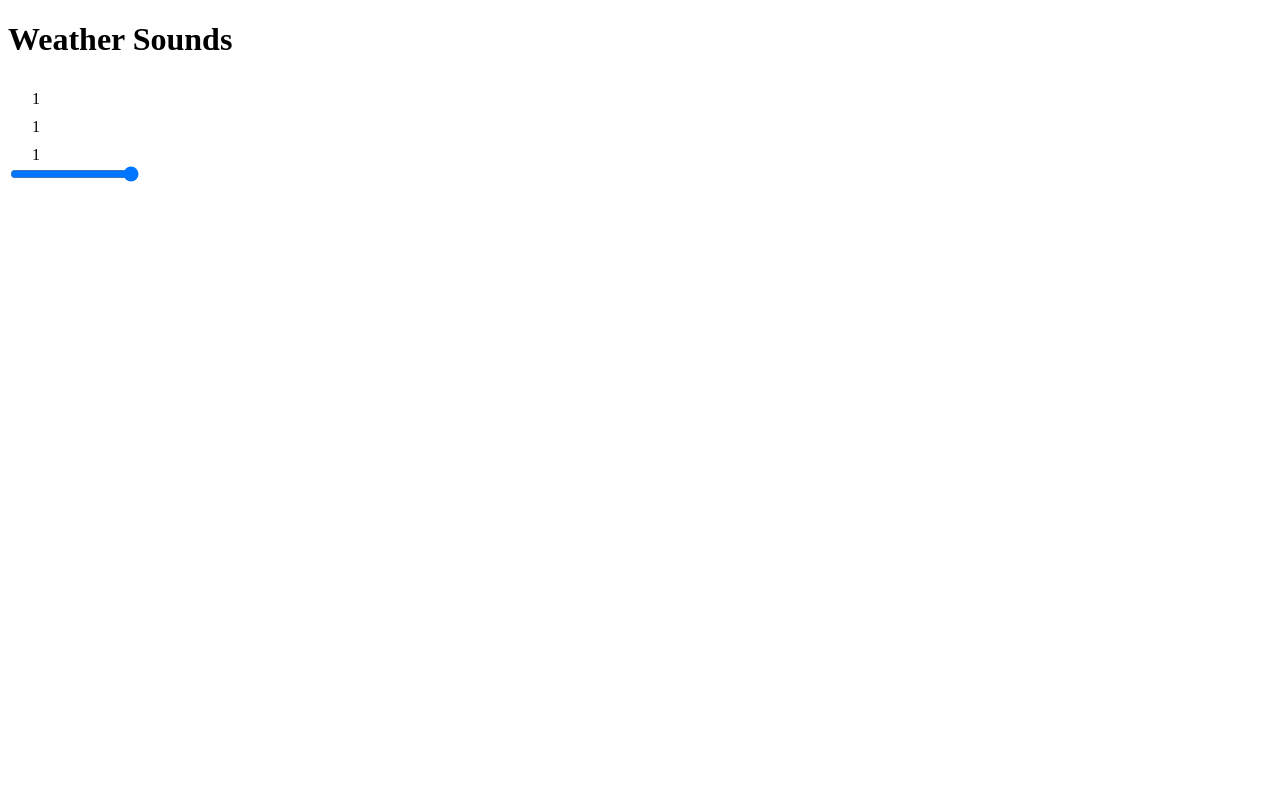
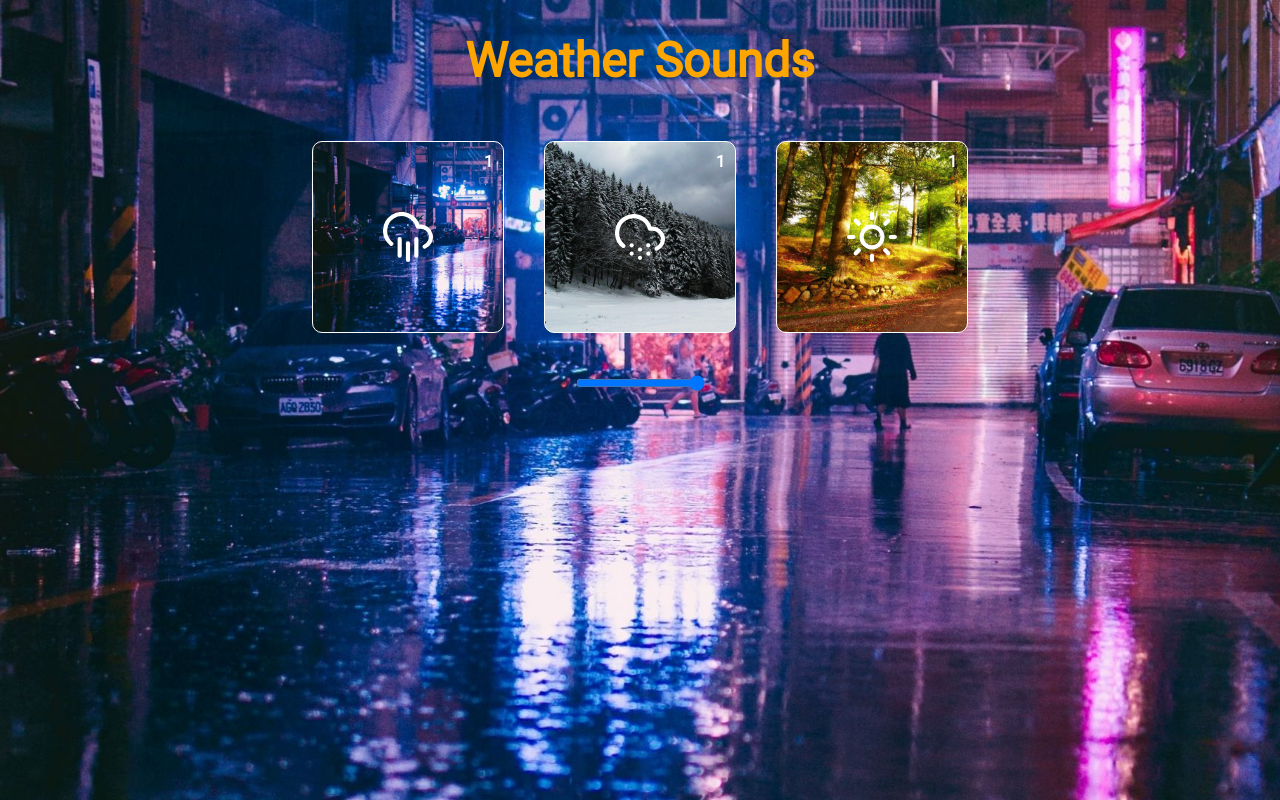
Before and after one commit to SuvStreet/weather_sounds_Result.University, a website built with webpack: page public/index.html in a window 1280 px wide. Built offline with nearby package versions, Linux system fonts and the light colour scheme.

Commit message:
style(style): Добавление стилей.

```diff
--- a/src/style.sass
+++ b/src/style.sass
@@ -1,3 +1,81 @@
 @font-face
   font-family: 'Roboto'
   src: url('./fonts/Roboto-Regular.ttf') format('truetype')
+
+body
+  font-family: 'Roboto', sans-serif
+  background-image: url('../public/rainy-bg.jpg')
+  background-size: cover
+  background-repeat: no-repeat
+  background-attachment: fixed
+
+  &.bg-summer
+    background-image: url('../public/summer-bg.jpg')
+
+  &.bg-rain
+    background-image: url('../public/rainy-bg.jpg')
+
+  &.bg-winter
+    background-image: url('../public/winter-bg.jpg')
+
+img
+  width: 50px
+  transition: all 0.3s
+
+.title
+  text-align: center
+  color: orange
+  font-size: 3em
+
+.container
+  display: flex
+  justify-content: center
+  align-items: center
+  flex-wrap: wrap
+
+.card
+  display: flex
+  justify-content: center
+  align-items: center
+  width: 150px
+  height: 150px
+  border: 1px white solid
+  border-radius: 10px
+  margin: 20px
+  padding: 20px
+  color: white
+  cursor: pointer
+  position: relative
+
+  .volume-value
+    position: absolute
+    top: 10px
+    right: 10px
+    font-weight: bold
+
+  &:hover img
+      transform: scale(1.5)
+
+  &.card-bg-summer
+    background-image: url('../public/summer-bg.jpg')
+    background-size: cover
+    background-repeat: no-repeat
+
+  &.card-bg-rain
+    background-image: url('../public/rainy-bg.jpg')
+    background-size: cover
+    background-repeat: no-repeat
+
+  &.card-bg-snow
+    background-image: url('../public/winter-bg.jpg')
+    background-size: cover
+    background-repeat: no-repeat
+
+.container-volume
+  display: flex
+  justify-content: center
+  align-items: center
+  margin-top: 20px
+
+.volume:hover
+  cursor: pointer
```
